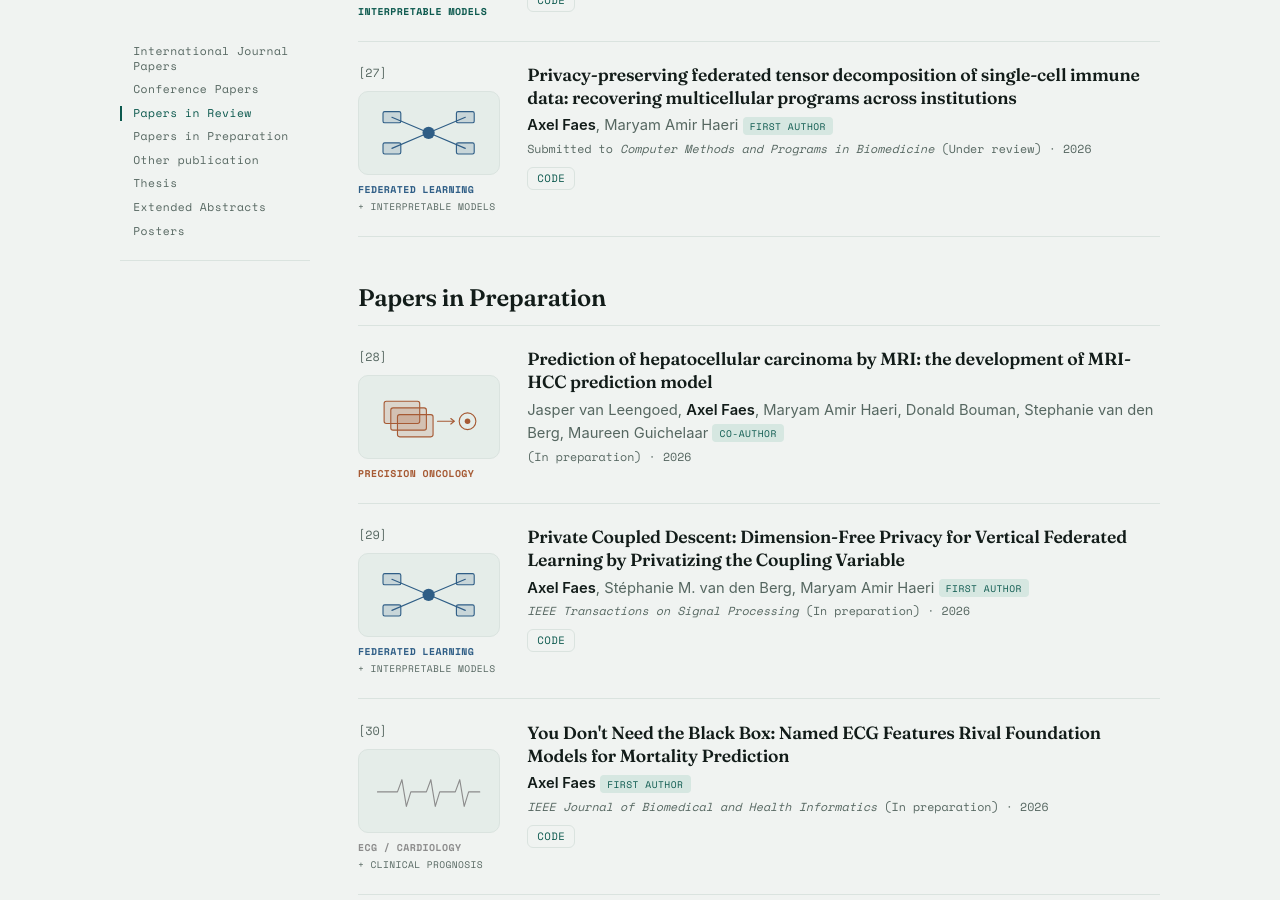
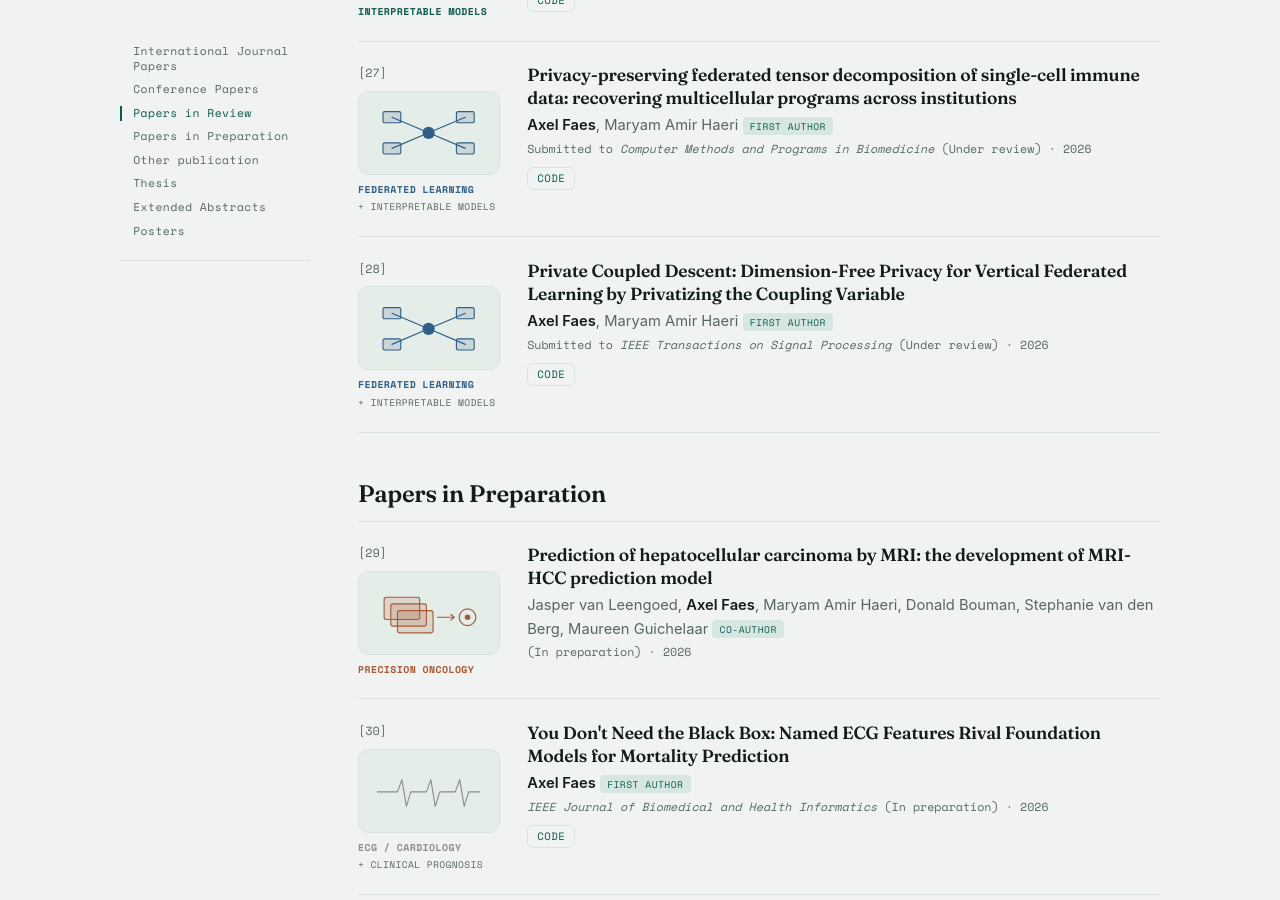
Before and after one commit to TheAxeC/theaxec.github.io, a Jekyll site: the page built from _pages/publications.md, in a window 1280 px wide and 900 px high, scrolled down 5777 px. Built offline with Jekyll 4.4.1, drawn with Linux system fonts in a browser that asks for light colours; some of the changed lines change nothing that is shown.

Commit message:
Move the Private Coupled Descent entry to papers in review
- Set the authors to Axel Faes and Maryam Amir Haeri and the status to under review at IEEE Transactions on Signal Processing

```diff
--- a/_data/publications.yml
+++ b/_data/publications.yml
@@ -127,6 +127,18 @@ papers-in-review:
           book: "Computer Methods and Programs in Biomedicine"
           pub_date: 2026
           abstract: ""
+        - authors: Axel Faes, Maryam Amir Haeri
+          title: "Private Coupled Descent: Dimension-Free Privacy for Vertical Federated Learning by Privatizing the Coupling Variable"
+          program: [federated, tensor]
+          url: ""
+          links:
+            Code: "https://github.com/TheAxeC/private-coupled-descent"
+          order: "first"
+          pub_pre: "Submitted to "
+          pub_post: '(Under review)'
+          book: "IEEE Transactions on Signal Processing"
+          pub_date: 2026
+          abstract: ""
 papers-in-preparation:
     title: Papers in Preparation
     papers:
@@ -139,18 +151,6 @@ papers-in-preparation:
           pub_post: "(In preparation)"
           book: ""
           pub_date: 2026
-        - authors: Axel Faes, Stéphanie M. van den Berg, Maryam Amir Haeri
-          title: "Private Coupled Descent: Dimension-Free Privacy for Vertical Federated Learning by Privatizing the Coupling Variable"
-          program: [federated, tensor]
-          url: ""
-          links:
-            Code: "https://github.com/TheAxeC/private-coupled-descent"
-          order: "first"
-          pub_pre: ""
-          pub_post: '(In preparation)'
-          book: "IEEE Transactions on Signal Processing"
-          pub_date: 2026
-          abstract: ""
         - authors: Axel Faes
           title: "You Don't Need the Black Box: Named ECG Features Rival Foundation Models for Mortality Prediction"
           program: [ecg, prognosis]
```
